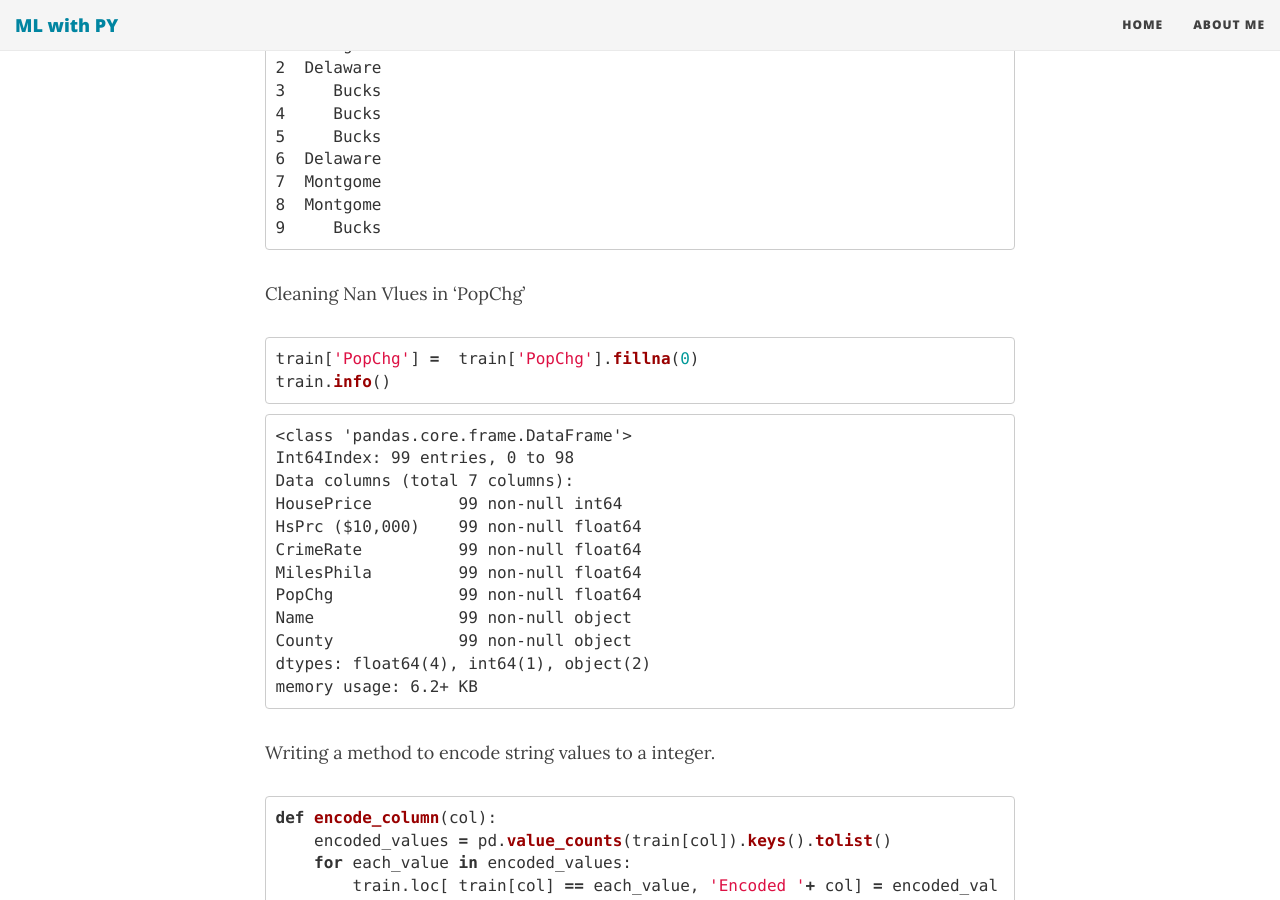
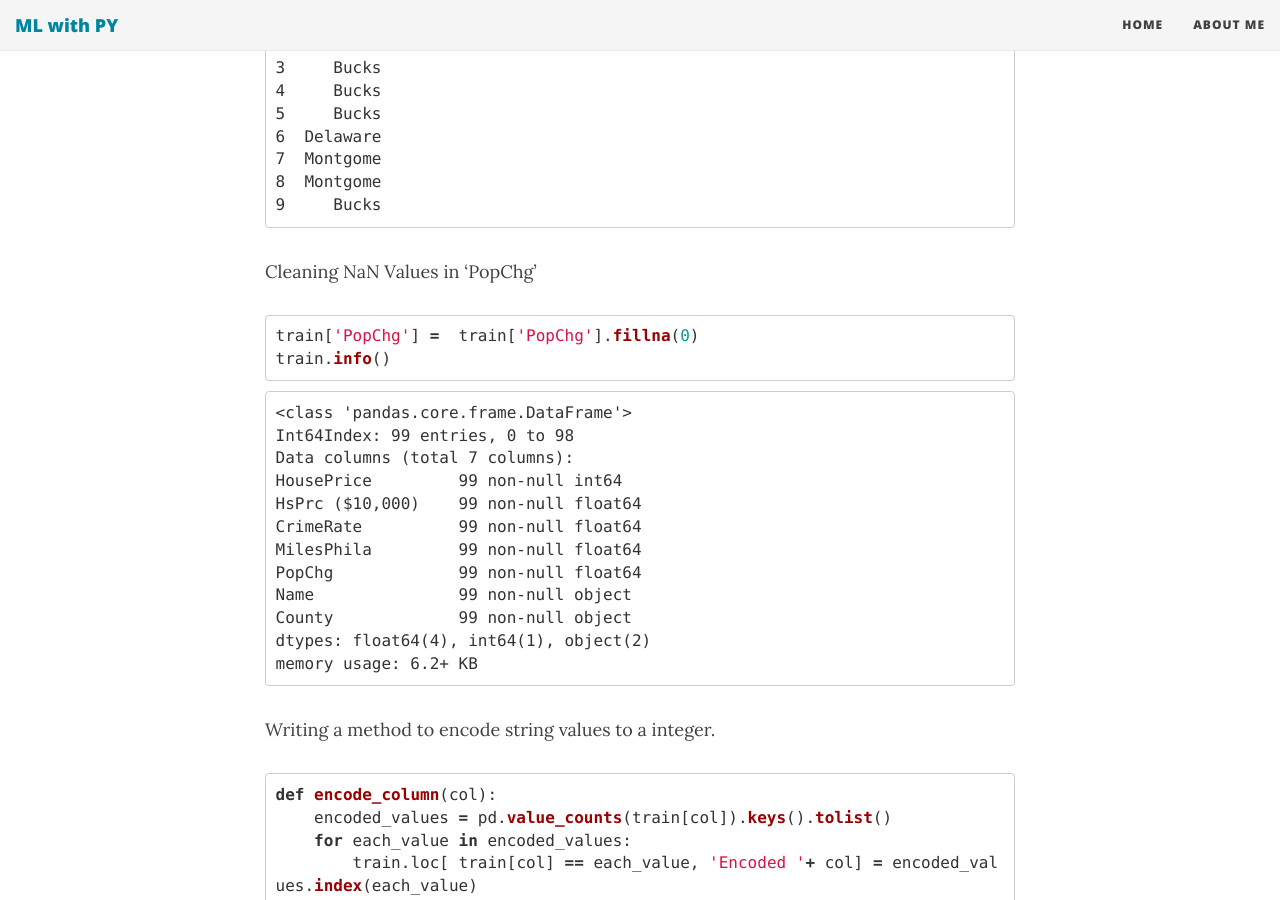
Before and after one commit to theRealNG/temp-site, a Jekyll site: the page built from _posts/2016-03-31-understanding-linear-regression.md, in a window 1280 px wide and 900 px high, scrolled down 1465 px. Built offline with Jekyll 4.4.1, drawn with Linux system fonts in a browser that asks for light colours; nearby versions of some CDN libraries; some of the changed text lies outside the part shown.

Commit message:
reordered posts

```diff
--- a/_posts/2016-03-31-understanding-linear-regression.md
+++ b/_posts/2016-03-31-understanding-linear-regression.md
@@ -71,7 +70,7 @@ print train.head(10)
     9     Bucks
 
 
-Cleaning Nan Vlues in 'PopChg'
+Cleaning NaN Values in 'PopChg'
 
 
 {% highlight python %}
```
Also changed, not shown: other parts of _posts/2016-03-31-understanding-linear-regression.md (+0 -1 lines), _posts/2016-04-01-logistic-regression.md (renamed from _posts/2015-11-26-logistic-regression.md).
